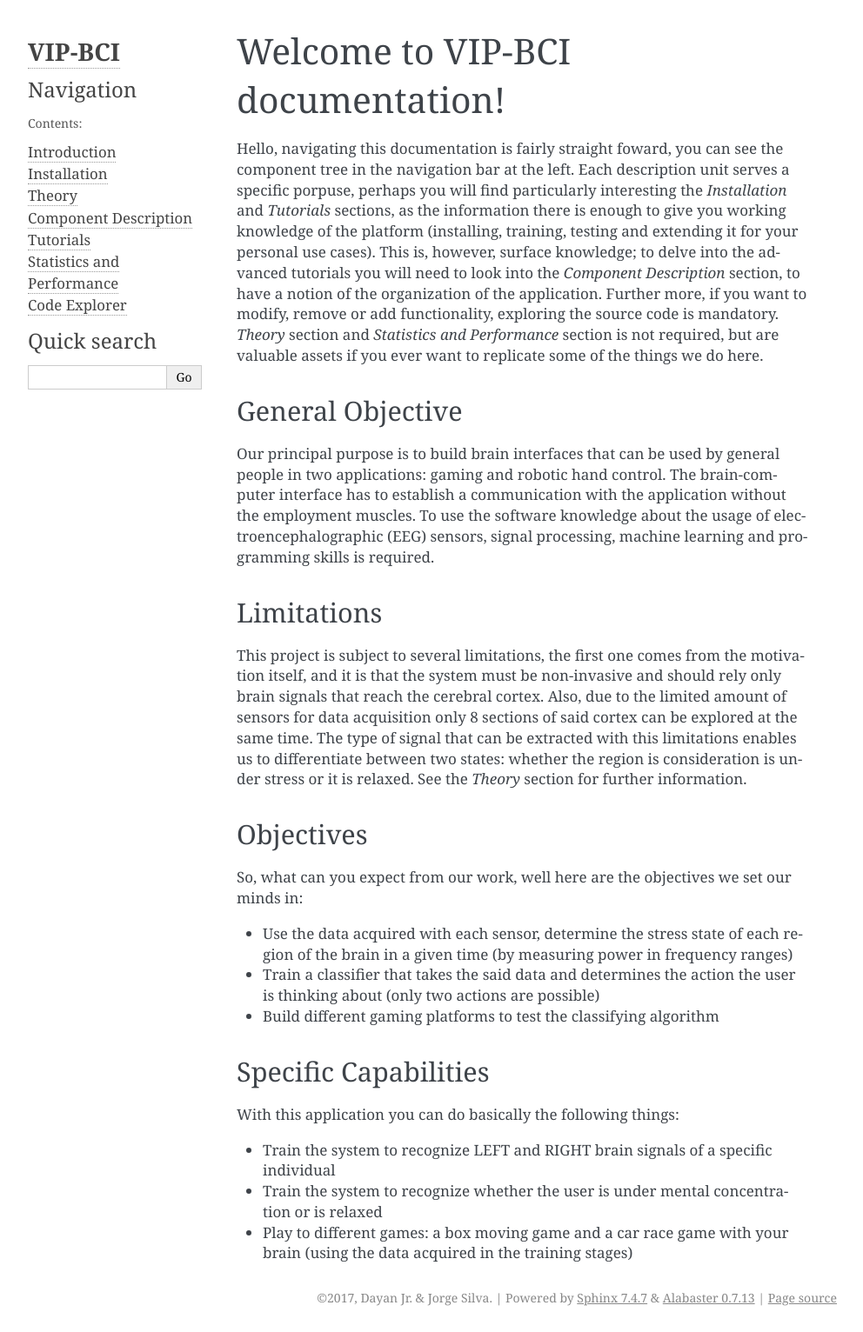
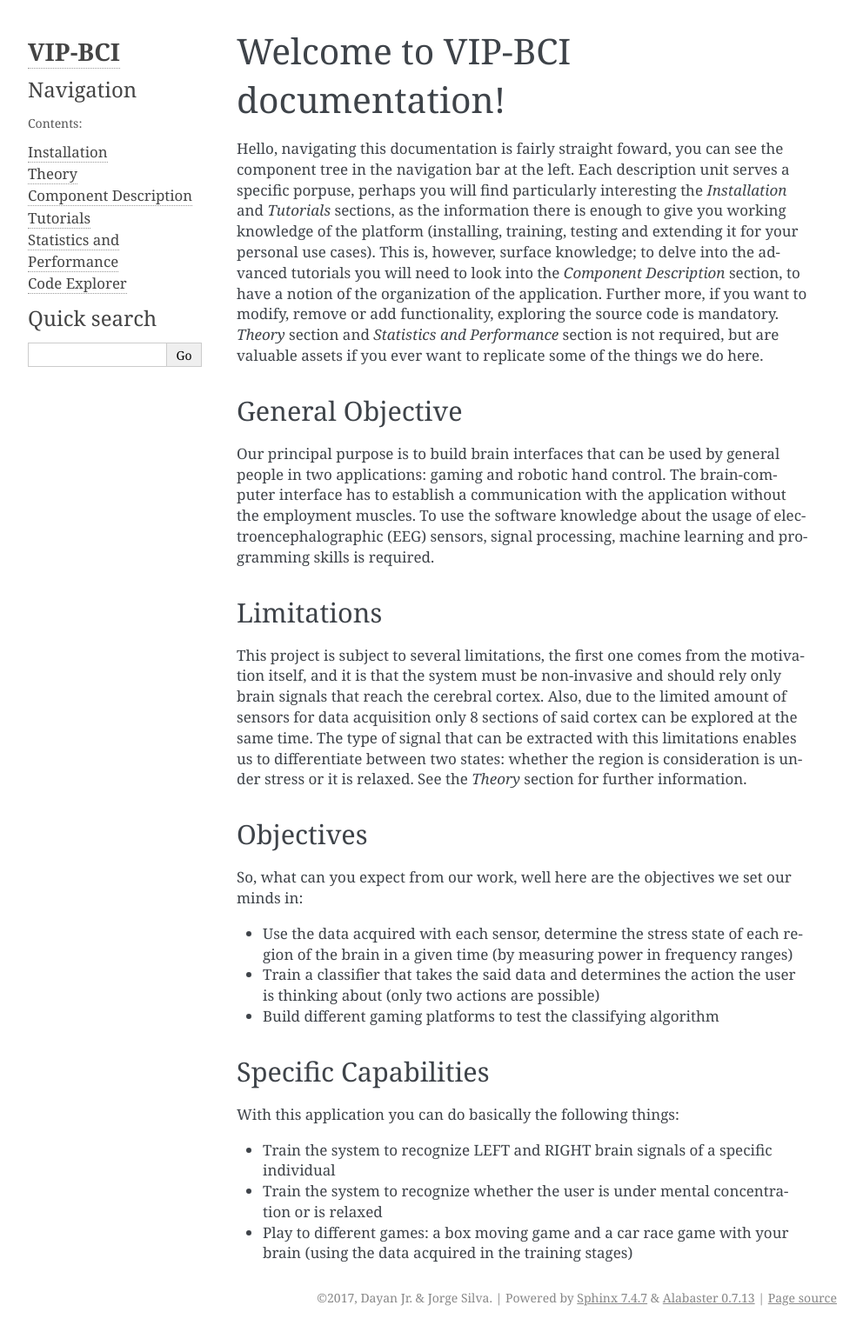
Before and after one commit to JorgeluissilvaC/VIPproject, a Sphinx documentation site: the page built from docs/index.rst, in a window 1280 px wide. Shown: the whole page at 87% size, without its empty margins (148-1140 px from the left). Built offline with Sphinx 7.4.7, drawn with Linux system fonts in a browser that asks for light colours.

Commit message:
Removed unneeded Introduction section

```diff
--- a/docs/index.rst
+++ b/docs/index.rst
@@ -11,7 +11,6 @@ Welcome to VIP-BCI documentation!
    :caption: Contents:
    :hidden:
 
-   Introduction <introduction>
    Installation <installation>
    Theory <theory>
    Component Description <cmp_description>
--- a/docs/introduction.rst
+++ /dev/null
@@ -1,4 +0,0 @@
-VIP-BCI Introduction
-====================
-
-*HELLO INTRODUCTION*
```
